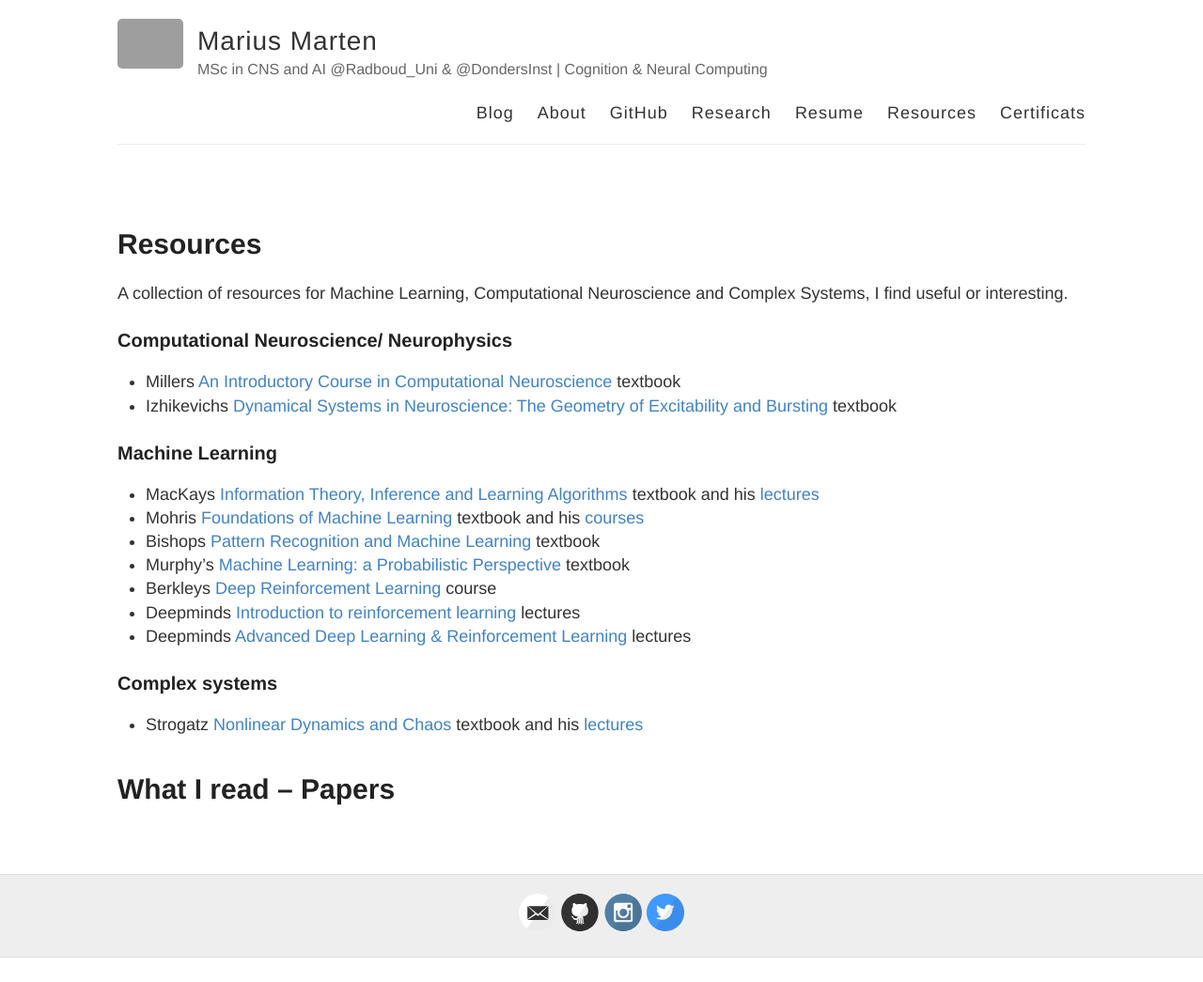
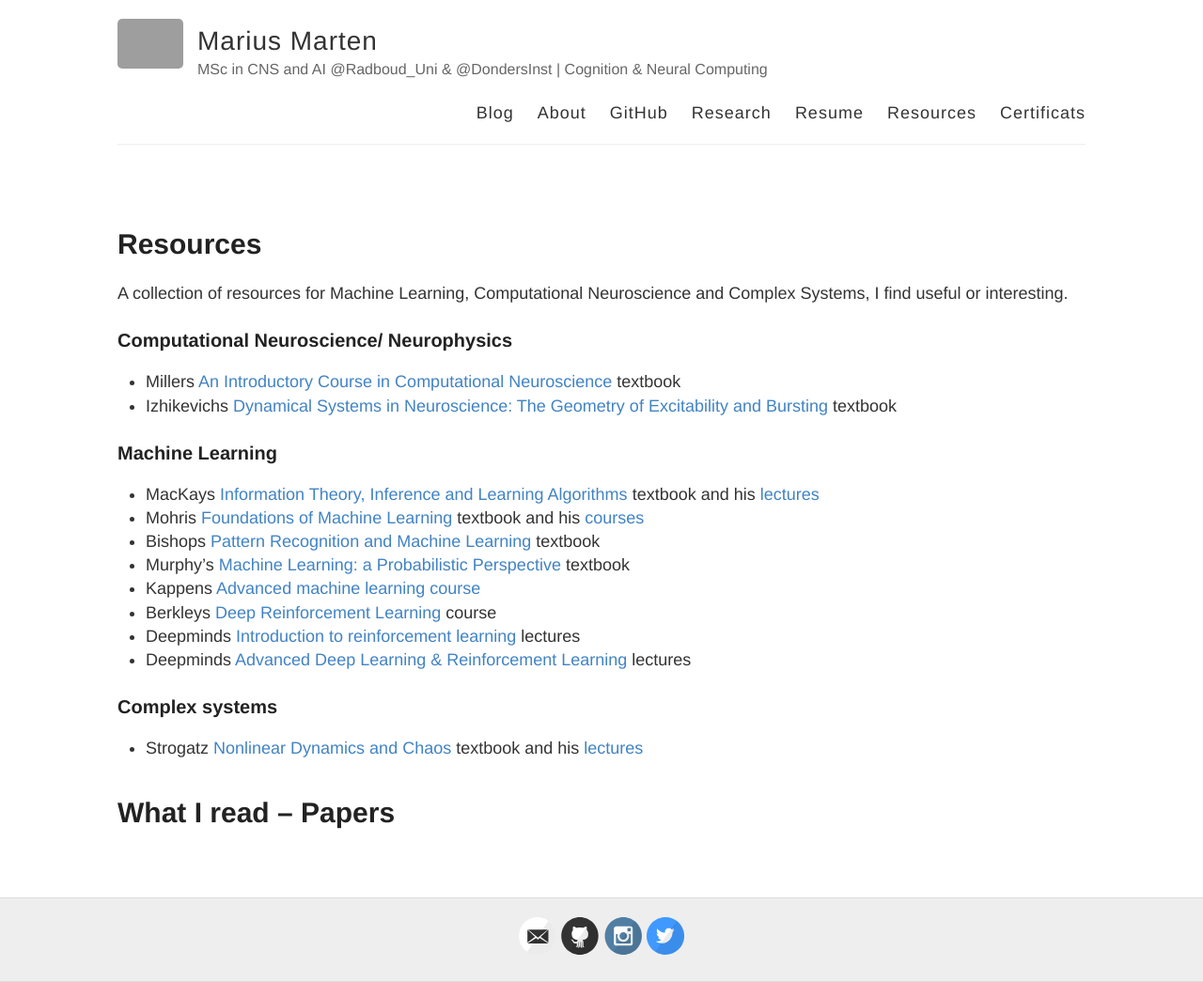
Before and after one commit to Mariusmarten/mariusmarten.github.io, a Jekyll site: the page built from resources.md, in a window 1280 px wide. Shown: the whole page at 94% size. Built offline with Jekyll 4.4.1, drawn with Linux system fonts in a browser that asks for light colours; before the commit the page ends 1019 px from its top, so only the background shows below that; grey boxes are pictures that could not be loaded.

Commit message:
Update resources.md

```diff
--- a/resources.md
+++ b/resources.md
@@ -15,6 +15,7 @@ A collection of resources for Machine Learning, Computational Neuroscience and C
 - Mohris [Foundations of Machine Learning](https://cs.nyu.edu/~mohri/mlbook/) textbook and his [courses](https://cs.nyu.edu/~mohri/)
 - Bishops [Pattern Recognition and Machine Learning](http://users.isr.ist.utl.pt/~wurmd/Livros/school/Bishop%20-%20Pattern%20Recognition%20And%20Machine%20Learning%20-%20Springer%20%202006.pdf) textbook
 - Murphy’s [Machine Learning: a Probabilistic Perspective](https://doc.lagout.org/science/Artificial%20Intelligence/Machine%20learning/Machine%20Learning_%20A%20Probabilistic%20Perspective%20%5BMurphy%202012-08-24%5D.pdf) textbook
+- Kappens [Advanced machine learning course](http://www.snn.ru.nl/~bertk/machinelearning/adv_ml.html)
 - Berkleys [Deep Reinforcement Learning](http://rail.eecs.berkeley.edu/deeprlcourse/) course
 - Deepminds [Introduction to reinforcement learning](https://www.youtube.com/watch?v=2pWv7GOvuf0&list=PLqYmG7hTraZDM-OYHWgPebj2MfCFzFObQ) lectures
 - Deepminds [Advanced Deep Learning & Reinforcement Learning](https://www.youtube.com/playlist?list=PLqYmG7hTraZDNJre23vqCGIVpfZ_K2RZs) lectures
```
